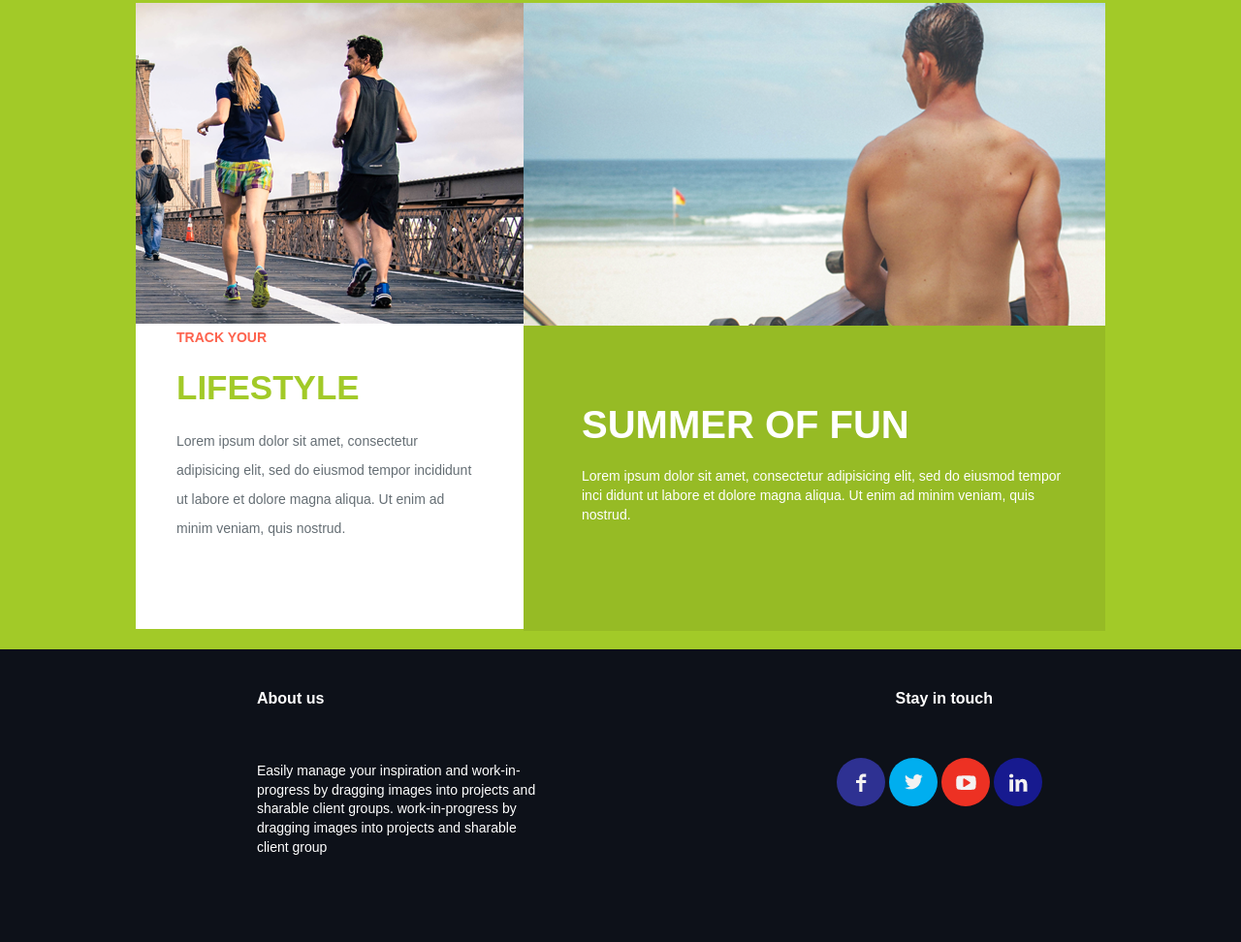
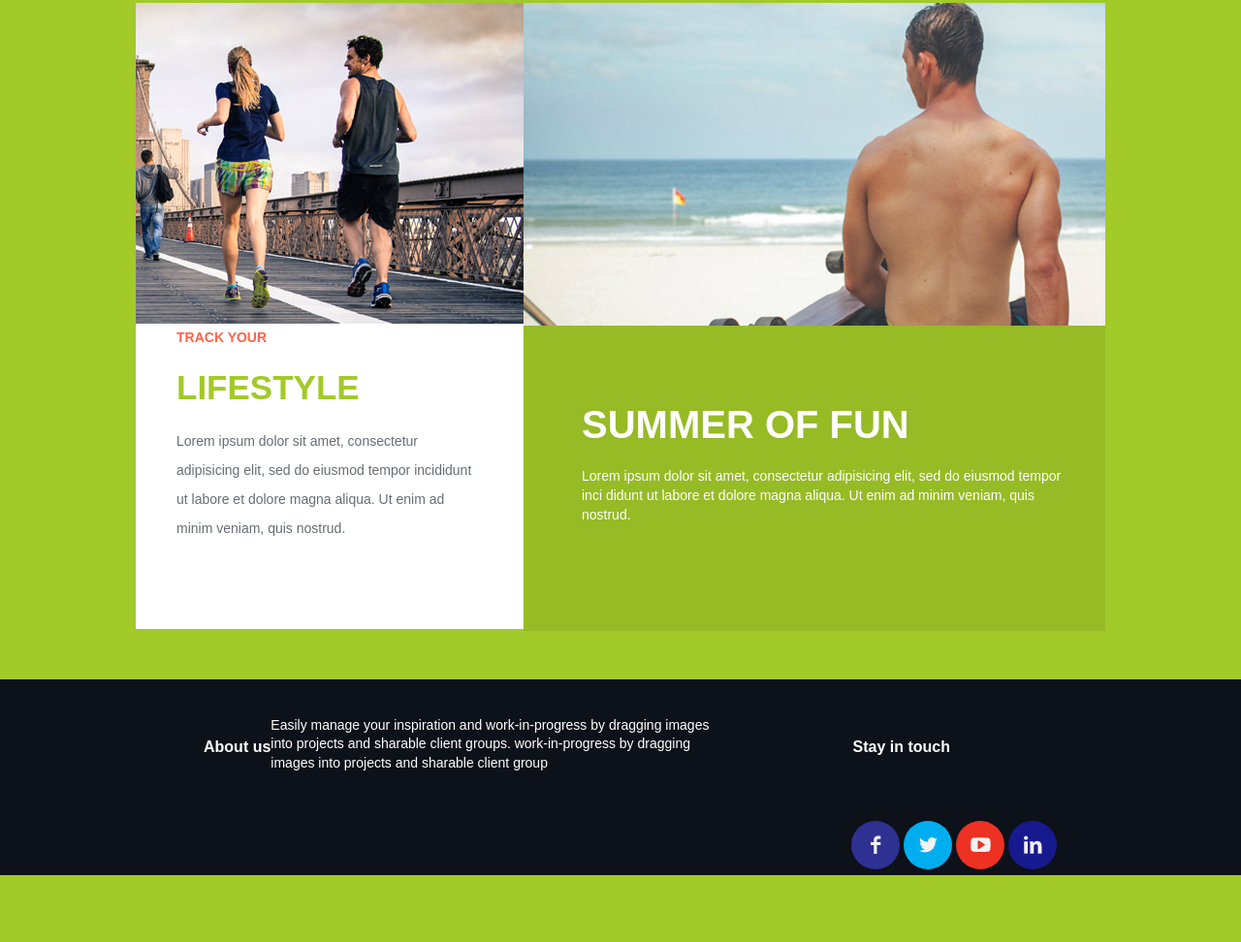
Before and after one commit to Idain/Javascript, a plain HTML site: page 6/Homework/index.html in a window 1280 px wide. Shown: the part 591-1563 px from the top of the page at 97% size. After the commit the page ends 1494 px from the top, so only its background shows below. Drawn offline with Linux system fonts and the light colour scheme.

Commit message:
Add files via upload

```diff
--- a/6/Homework/css/main.css
+++ b/6/Homework/css/main.css
@@ -173,42 +173,44 @@ body {
 }
 .footer {
 	background: #0d1119;
+	overflow: hidden;
+	margin-top: 50px;
 	width: 100%;
+}
+.footer a {
+	color: #fff;
+	font-size: 16px;
+	padding-top: 40px;
+	text-decoration: none;
+}
+.footer_right {
+	float: right;
+	padding-top: 60px;
+	padding-right: 300px;
+}
+.footer_left {
+	float: left;
+	padding-top: 60px;
+	padding-left: 210px;
+}
+.footer_item {
+	display:block;
+    padding-right: 190px;
+	float: right;
+}
+.footer_item li {
+	display: inline-block;
 }
 .footer_text {
 	color: #fff;
 	font-size: 14px;
 	display: inline-block;
-	width: 62%;
-	padding-top: 40px;
-	padding-bottom: 85px;
-	padding-right: 230px;
-	padding-left: 265px;
+	width: 37%;
+	padding-top: 5px;
+	padding-bottom: 35px;
+	padding-right: 0px;
+	padding-left: 0px;
 	text-decoration: none;
-}
-.footer a {
-	color: #fff;
-
-	font-size: 16px;
-	padding-top: 40px;
-	text-decoration: none;
-}
-.footer_right {
-	padding-right: 256px;
-	float: right;
-}
-.footer_left {
-	padding-left: 265px;
-	float: left;
-}
-.footer_item {
-	padding-top: 30px;
-	padding-right: 205px;
-	margin-top: 20px;
-	float: right;
-}
-.footer_item li {
-	display: inline-block;
 }
 .image {
 	width: 50px;
```
